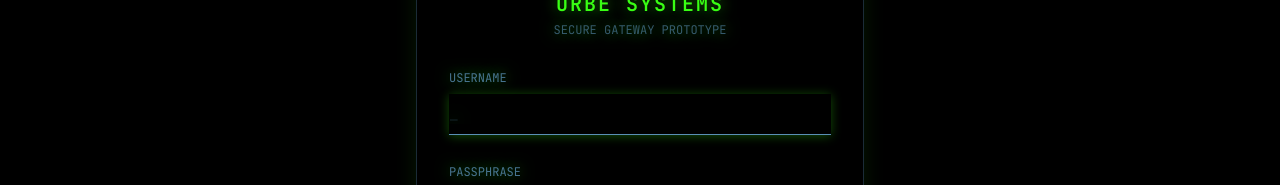
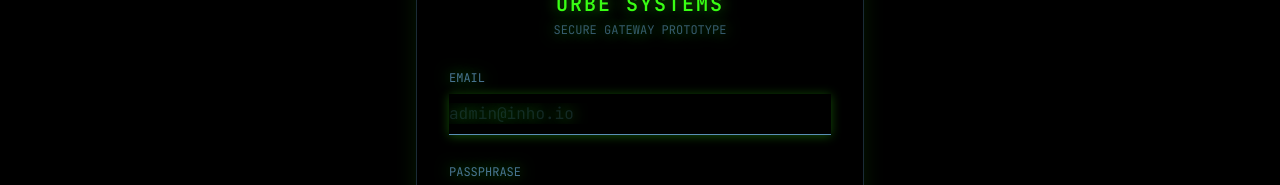
Before and after one commit to RafaHop3/OrbeSystems, a Next.js app in the folder frontend/: page /admin/login in a window 1280 px wide. Shown: the part 263-448 px from the top of the page. Built offline with nearby package versions, Linux system fonts and the light colour scheme; no server answers; a web font is replaced by a local one.

Commit message:
fix: send email instead of username in login request, update form labels

```diff
--- a/frontend/src/app/admin/login/page.tsx
+++ b/frontend/src/app/admin/login/page.tsx
@@ -35,7 +35,7 @@ export default function AdminLogin() {
           headers: {
             'Content-Type': 'application/json',
           },
-          body: JSON.stringify({ username, password: trimmedPassword }),
+          body: JSON.stringify({ email: username, password: trimmedPassword }),
         });
 
         if (!res.ok) {
@@ -103,13 +103,13 @@ export default function AdminLogin() {
         <form onSubmit={handleLogin} className="space-y-6">
           <div className="space-y-2">
             <label className="text-xs uppercase text-neon-green/80 flex justify-between">
-              <span>Username</span>
+              <span>Email</span>
             </label>
             <input
-              type="text"
+              type="email"
               autoFocus
               className="w-full bg-transparent border-b border-neon-green/40 px-0 py-2 text-neon-green focus:outline-none focus:border-neon-green focus:shadow-[0_1px_10px_rgba(57,255,20,0.3)] transition-all placeholder:text-neon-green/20"
-              placeholder="_"
+              placeholder="admin@inho.io"
               value={username}
               onChange={(e) => setUsername(e.target.value)}
               disabled={loading}
```
